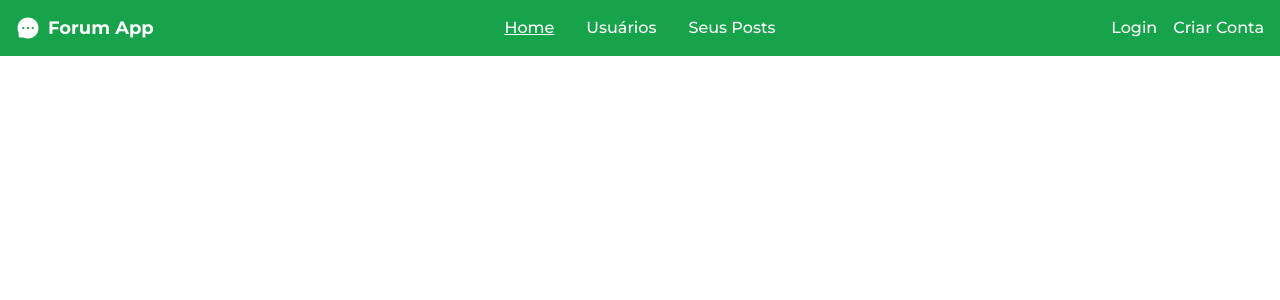
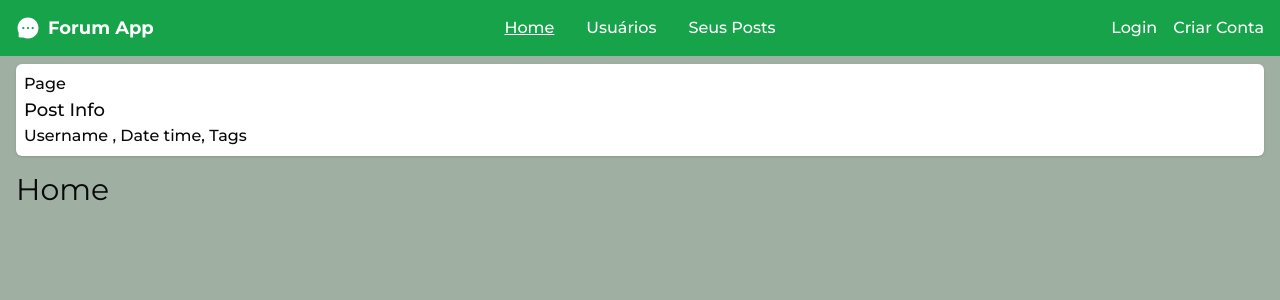
Before and after one commit to RafaelSFDC/Forum-de-Discuss-o, a React (Vite) app: page / in a window 1280 px wide. Shown: the top 300 px of the page. Built offline with nearby package versions, Linux system fonts and the light colour scheme.

Commit message:
feat(Setup): :sparkles: Routes Setup

```diff
--- a/src/App.tsx
+++ b/src/App.tsx
@@ -6,12 +6,19 @@ import RecoveryModal from "./components/modals/RecoveryModal";
 
 function App() {
   return (
-    <div className="flex flex-col gap-2">
+    <div className="flex flex-col gap-2 bg-[#9FAFA1] flex-1 h-full overflow-hidden">
       <Header />
       <LoginModal />
       <RegisterModal />
       <RecoveryModal />
-      <Outlet />
+      <div className="px-4 flex flex-col gap-4">
+        <div className="bg-white p-2 rounded-md shadow flex flex-col">
+          <div className="text-md font-medium">Page</div>
+          <div className="text-lg font-medium">Post Info</div>
+          <div className="text-md font-medium">Username , Date time, Tags</div>
+        </div>
+        <Outlet />
+      </div>
     </div>
   );
 }
--- a/src/globals.css
+++ b/src/globals.css
@@ -4,12 +4,11 @@
 
 html,
 body,
-:root {
+:root,
+#root {
     height: 100%;
     font-family: 'Montserrat', sans-serif;
 }
-
-
 
 @layer base {
     :root {
--- /dev/null
+++ b/src/pages/Home.tsx
@@ -0,0 +1,5 @@
+const Home = () => {
+  return <main className="text-3xl bg-[#9FAFA1]">Home</main>;
+};
+
+export default Home;
--- /dev/null
+++ b/src/pages/Posts.tsx
@@ -0,0 +1,5 @@
+const Posts = () => {
+  return <div>Posts</div>;
+};
+
+export default Posts;
--- /dev/null
+++ b/src/pages/Users.tsx
@@ -0,0 +1,5 @@
+const Users = () => {
+  return <div>Users</div>;
+};
+
+export default Users;
```
Also changed, not shown: src/main.tsx (+17 -0 lines).
